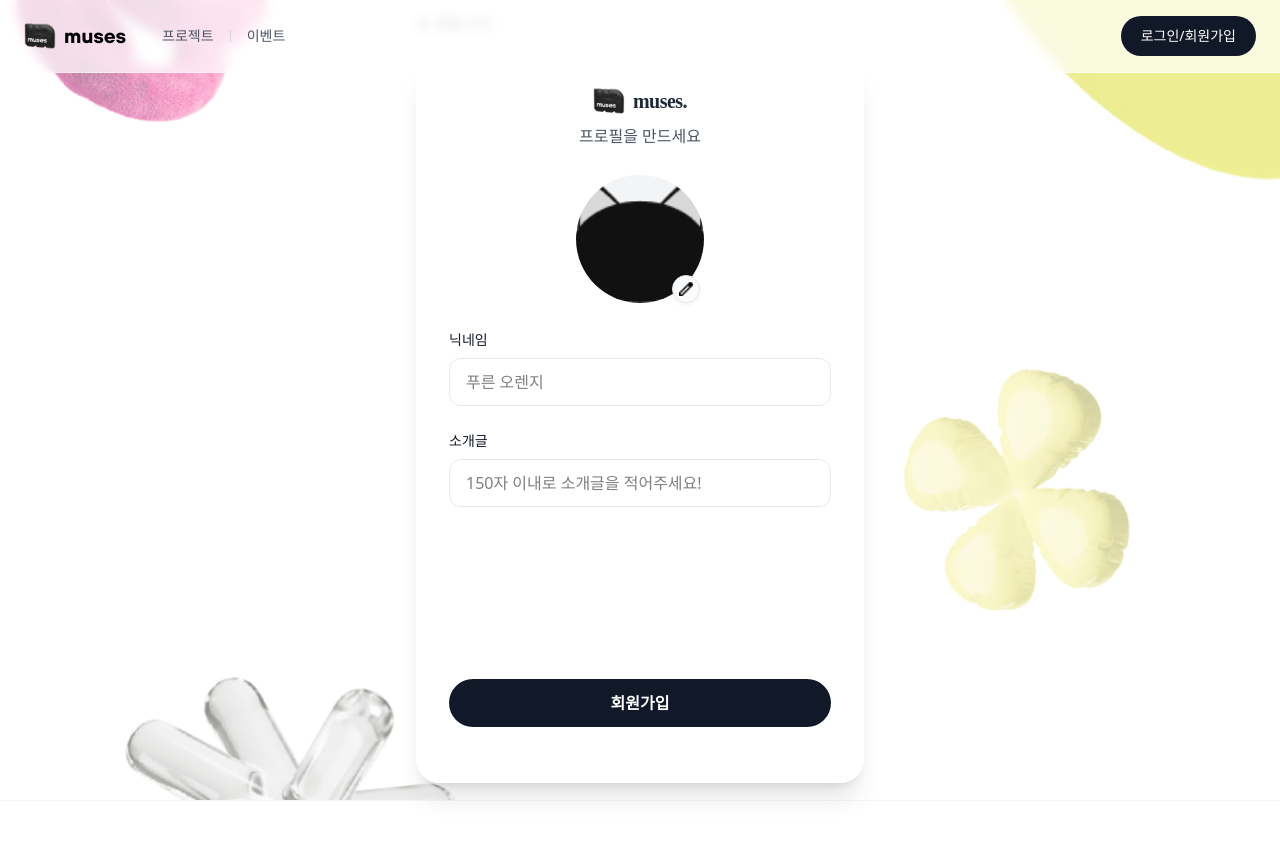
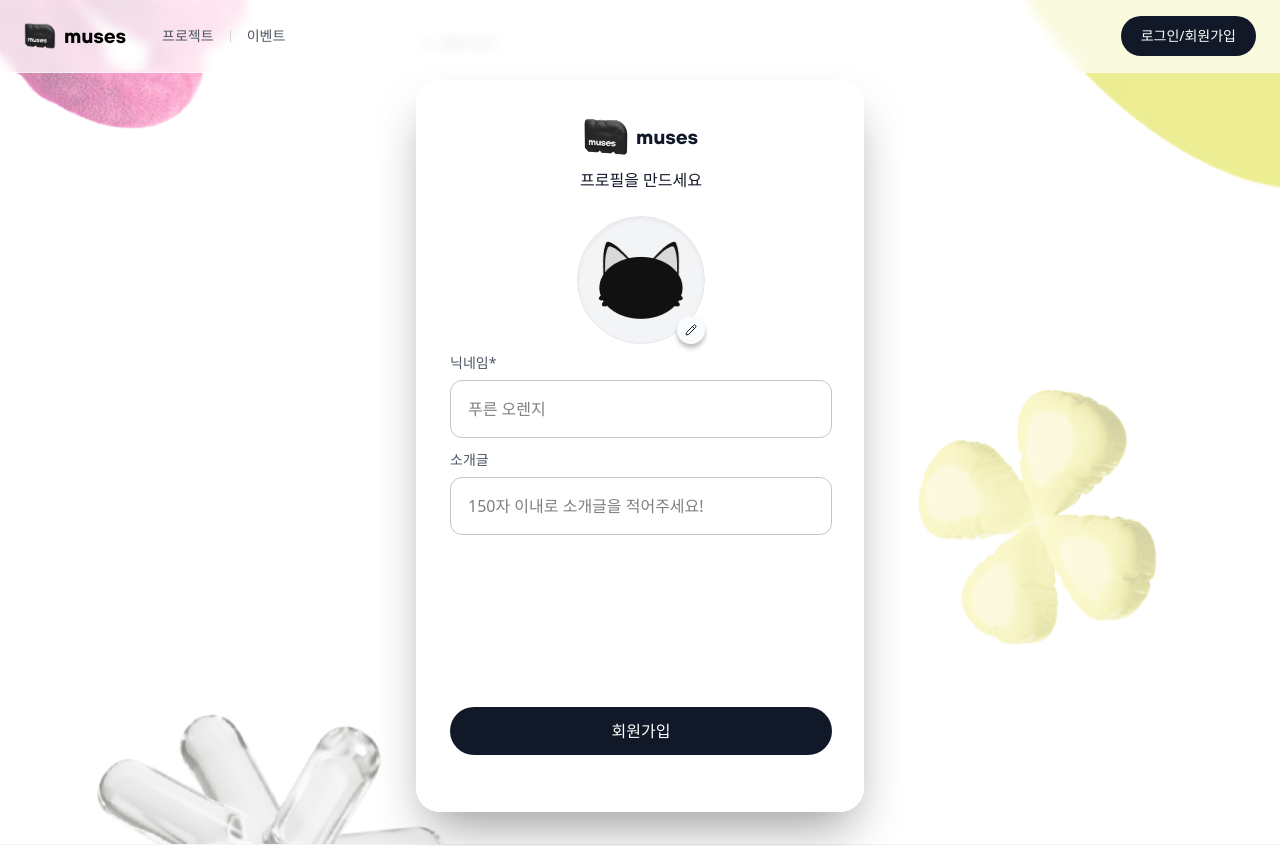
Before and after one commit to gkdmsgus/Muses-, a React (Vite) app: page /onboarding in a window 1280 px wide. Shown: the top 846 px of the page. Built offline with nearby package versions, Linux system fonts and the light colour scheme; a web font is replaced by a local one.

Commit message:
feat: 온보딩 페이지 UI 구현 및 컴포넌트 세분화

```diff
--- /dev/null
+++ b/src/components/OnBoardingPage/OnboardingFormFields.tsx
@@ -0,0 +1,34 @@
+import React from 'react';
+
+const OnboardingFormFields: React.FC = () => {
+  return (
+    <div
+      className="w-[382px] h-[183px] flex flex-col shrink-0"
+      style={{ gap: '11px' }}
+    >
+      <div className="flex flex-col gap-[8px] h-[86px] shrink-0">
+        <label className="text-[14px] font-mediumFont text-black80 h-[20px]">
+          닉네임*
+        </label>
+        <input
+          type="text"
+          placeholder="푸른 오렌지"
+          className="w-full h-[58px] px-[17px] bg-white border border-[#C3C5C8] rounded-[12px] focus:outline-none focus:border-solidPurple transition-all font-mainFont text-[16px]"
+        />
+      </div>
+
+      <div className="flex flex-col gap-[8px] h-[86px] shrink-0">
+        <label className="text-[14px] font-mediumFont text-black80 h-[20px]">
+          소개글
+        </label>
+        <input
+          type="text"
+          placeholder="150자 이내로 소개글을 적어주세요!"
+          className="w-full h-[58px] px-[17px] bg-white border border-[#C3C5C8] rounded-[12px] focus:outline-none focus:border-solidPurple transition-all font-mainFont text-[16px]"
+        />
+      </div>
+    </div>
+  );
+};
+
+export default OnboardingFormFields;
--- a/src/components/OnBoardingPage/ProfileHeader.tsx
+++ /dev/null
@@ -1,108 +0,0 @@
-import React from 'react';
-
-const ProfileHeader: React.FC = () => {
-  return (
-    <div
-      className="flex flex-col items-center"
-      style={{
-        width: '382px',
-        height: '218px',
-        gap: '12px',
-        opacity: '1',
-      }}
-    >
-      <div
-        className="flex flex-col items-center"
-        style={{
-          width: '382px',
-          height: '78px',
-          gap: '8px',
-        }}
-      >
-        <div className="flex items-center gap-2">
-          <img
-            src="/images/icons/logo.png"
-            alt="logo"
-            className="w-8 h-8 object-contain"
-          />
-
-          <span
-            style={{
-              fontFamily: 'Pretendard Variable',
-              fontWeight: '900',
-              fontSize: '20px',
-              lineHeight: '28px',
-              letterSpacing: '-0.5px',
-              color: '#1F2937',
-              verticalAlign: 'middle',
-            }}
-          >
-            muses.
-          </span>
-        </div>
-
-        <p
-          style={{
-            width: '100%',
-            fontFamily: 'Pretendard Variable',
-            fontWeight: '400',
-            fontSize: '16px',
-            lineHeight: '24px',
-            color: '#4B5563',
-            textAlign: 'center',
-            verticalAlign: 'middle',
-          }}
-        >
-          프로필을 만드세요
-        </p>
-      </div>
-
-      <div className="relative" style={{ width: '128px', height: '128px' }}>
-        <div
-          style={{
-            width: '128px',
-            height: '128px',
-            backgroundColor: '#F3F4F6',
-            borderRadius: '50%',
-            overflow: 'hidden',
-            display: 'flex',
-            alignItems: 'center',
-            justifyContent: 'center',
-            opacity: '1',
-          }}
-        >
-          <img
-            src="/images/icons/profile_placeholder.png"
-            alt="profile"
-            className="w-full h-full object-cover"
-          />
-        </div>
-
-        <button
-          style={{
-            position: 'absolute',
-            width: '28px',
-            height: '28px',
-            bottom: '0px',
-            right: '4px',
-            background: '#FAFBFD',
-            borderRadius: '50%',
-            display: 'flex',
-            alignItems: 'center',
-            justifyContent: 'center',
-            border: '1px solid #E5E7EB',
-            boxShadow: '0px 2px 4px rgba(0, 0, 0, 0.05)',
-          }}
-        >
-          <img
-            src="/images/icons/edit_pencil.png"
-            alt="edit"
-            style={{ width: '14px', height: '14px' }}
-          />
-        </button>
-      </div>
-    </div>
-  );
-};
-
-export default ProfileHeader;
--- /dev/null
+++ b/src/components/OnBoardingPage/ProfileImageUpload.tsx
@@ -0,0 +1,22 @@
+import React from 'react';
+import { Pencil } from 'lucide-react';
+
+const ProfileImageUpload: React.FC = () => {
+  return (
+    <div className="relative w-[128px] h-[128px] mx-auto mt-[12px]">
+      <div className="w-full h-full rounded-full bg-[#F3F4F6] border border-white60 flex items-center justify-center overflow-hidden shadow-inner">
+        <img
+          src="/images/icons/profile_placeholder.png"
+          alt="profile placeholder"
+          className="w-[90px] h-[78px] object-contain"
+        />
+      </div>
+
+      <button className="absolute bottom-0 right-0 w-[28px] h-[28px] bg-[#FAFBFD] rounded-full shadow-[0px_4px_4px_0px_rgba(0,0,0,0.25)] flex items-center justify-center hover:bg-white transition-colors">
+        <Pencil size={12} className="text-mainBlack" />
+      </button>
+    </div>
+  );
+};
+
+export default ProfileImageUpload;
--- a/src/components/OnBoardingPage/ProfileSetupForm.tsx
+++ /dev/null
@@ -1,84 +0,0 @@
-import React from 'react';
-
-const ProfileSetupForm: React.FC = () => {
-  return (
-    <div
-      className="flex flex-col"
-      style={{
-        width: '382px',
-        height: '398px',
-        gap: '172px',
-        opacity: '1',
-      }}
-    >
-      <div
-        className="flex flex-col"
-        style={{
-          width: '382px',
-          height: '178px',
-          gap: '24px',
-          opacity: '1',
-        }}
-      >
-        <div
-          className="flex flex-col"
-          style={{
-            width: '382px',
-            height: '81px',
-            gap: '8px',
-            opacity: '1',
-          }}
-        >
-          <label className="text-[14px] font-medium text-[#111827]">
-            닉네임
-          </label>
-          <input
-            type="text"
-            placeholder="푸른 오렌지"
-            className="w-full h-full px-4 border border-[#E5E7EB] rounded-xl focus:outline-none focus:border-[#111827] transition-colors"
-          />
-        </div>
-
-        <div
-          className="flex flex-col"
-          style={{
-            width: '382px',
-            height: '81px',
-            gap: '8px',
-            opacity: '1',
-          }}
-        >
-          <label className="text-[14px] font-medium text-[#111827]">
-            소개글
-          </label>
-          <input
-            type="text"
-            placeholder="150자 이내로 소개글을 적어주세요!"
-            className="w-full h-full px-4 border border-[#E5E7EB] rounded-xl focus:outline-none focus:border-[#111827] transition-colors"
-          />
-        </div>
-      </div>
-
-      <button
-        style={{
-          width: '382px',
-          height: '48px',
-          background: '#111827',
-          borderRadius: '9999px',
-          paddingTop: '12px',
-          paddingBottom: '12px',
-          color: '#FFFFFF',
-          fontSize: '16px',
-          fontWeight: '600',
-          border: 'none',
-          cursor: 'pointer',
-          opacity: '1',
-        }}
-      >
-        회원가입
-      </button>
-    </div>
-  );
-};
-
-export default ProfileSetupForm;
--- a/src/components/SignupPage/SignupFormFields.tsx
+++ b/src/components/SignupPage/SignupFormFields.tsx
@@ -63,7 +63,7 @@ const SignupFormFields: React.FC = () => {
           <input
             type="text"
             placeholder="2000.01.01"
-            className="w-full h-[49px] px-[16px] bg-white border border-[#C3C5C8] rounded-[12px] text-black40 focus:outline-none font-mainFont"
+            className="w-full h-[49px] px-[16px] bg-white border border-[#C3C5C8] rounded-[12px] text-black40 focus:outline-none focus:border-solidPurple transition-all font-mainFont"
           />
         </div>
 
--- a/src/pages/OnBoardingPage.tsx
+++ b/src/pages/OnBoardingPage.tsx
@@ -1,23 +1,42 @@
 import React from 'react';
-import ProfileHeader from '../components/OnBoardingPage/ProfileHeader';
-import ProfileSetupForm from '../components/OnBoardingPage/ProfileSetupForm';
+import BackButton from '../components/LoginPage/BackButton';
+import LoginHeader from '../components/LoginPage/LoginHeader';
+import AuthButton from '../components/LoginPage/AuthButton';
+import ProfileImageUpload from '../components/OnBoardingPage/ProfileImageUpload';
+import OnboardingFormFields from '../components/OnBoardingPage/OnboardingFormFields';
 
 const OnBoardingPage: React.FC = () => {
   return (
-    <div className="flex items-center justify-center min-h-screen bg-[url('/images/backgrounds/login_bg.png')] bg-cover bg-center w-full h-screen">
-      <div className="flex flex-col w-[448px] h-[773px] gap-6">
-        <button className="flex items-center text-black60 text-sm hover:text-mainBlack transition-colors w-fit">
-          <img
-            src="/images/icons/back_arrow.png"
-            alt="back"
-            className="w-4 h-4 mr-1"
-          />
-          뒤로 가기
-        </button>
+    <div
+      className="min-h-screen w-full flex items-center justify-center bg-white bg-cover bg-center bg-no-repeat py-8"
+      style={{ backgroundImage: 'url("/images/backgrounds/login_bg.png")' }}
+    >
+      <div className="w-[448px] flex flex-col gap-[24px]">
+        <BackButton onClick={() => window.history.back()} />
 
-        <div className="flex flex-col items-center shadow-xl w-[448px] h-[725px] bg-white/90 rounded-[24px] border border-white/95 backdrop-blur-[20px] p-[26px_33px] gap-[26px]">
-          <ProfileHeader />
-          <ProfileSetupForm />
+        <div className="w-full h-[732px] bg-white/80 border border-white rounded-[24px] shadow-[0px_25px_50px_-12px_rgba(0,0,0,0.4)] backdrop-blur-[20px] px-[33px] pt-[33px] flex flex-col relative overflow-hidden">
+          <div className="w-[382px] h-[218px] flex flex-col items-center gap-[12px] mx-auto shrink-0">
+            <div className="w-[382px] h-[78px] shrink-0">
+              <LoginHeader subtitle="프로필을 만드세요" />
+            </div>
+
+            <div className="w-[128px] h-[128px] shrink-0">
+              <ProfileImageUpload />
+            </div>
+          </div>
+
+          <div className="w-[382px] h-[403px] flex flex-col gap-[172px] mx-auto mt-[20px] shrink-0">
+            <div className="shrink-0">
+              <OnboardingFormFields />
+            </div>
+
+            <AuthButton
+              text="회원가입"
+              variant="primary"
+              className="h-[48px] shrink-0"
+              onClick={() => console.log('Final Signup clicked')}
+            />
+          </div>
         </div>
       </div>
     </div>
```
